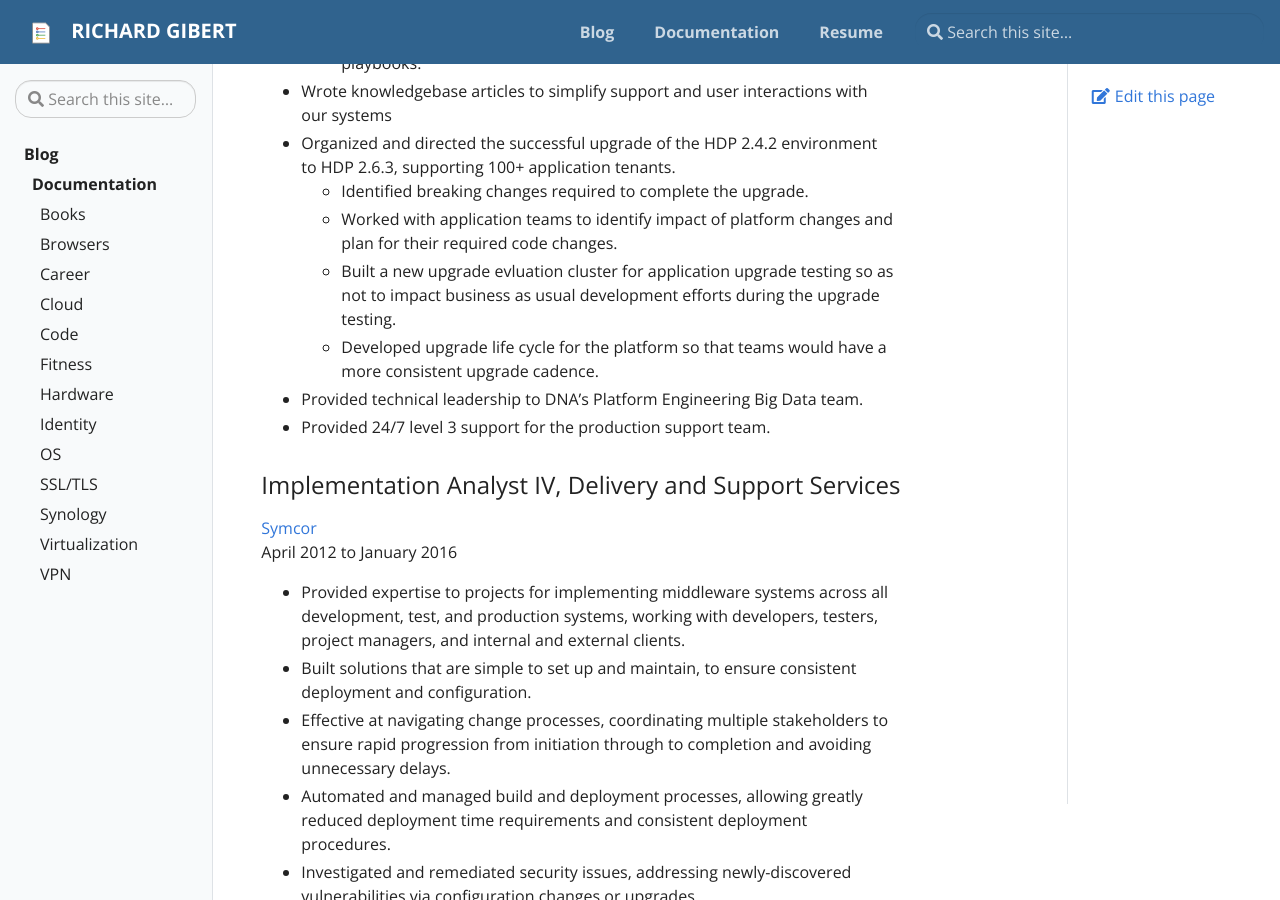
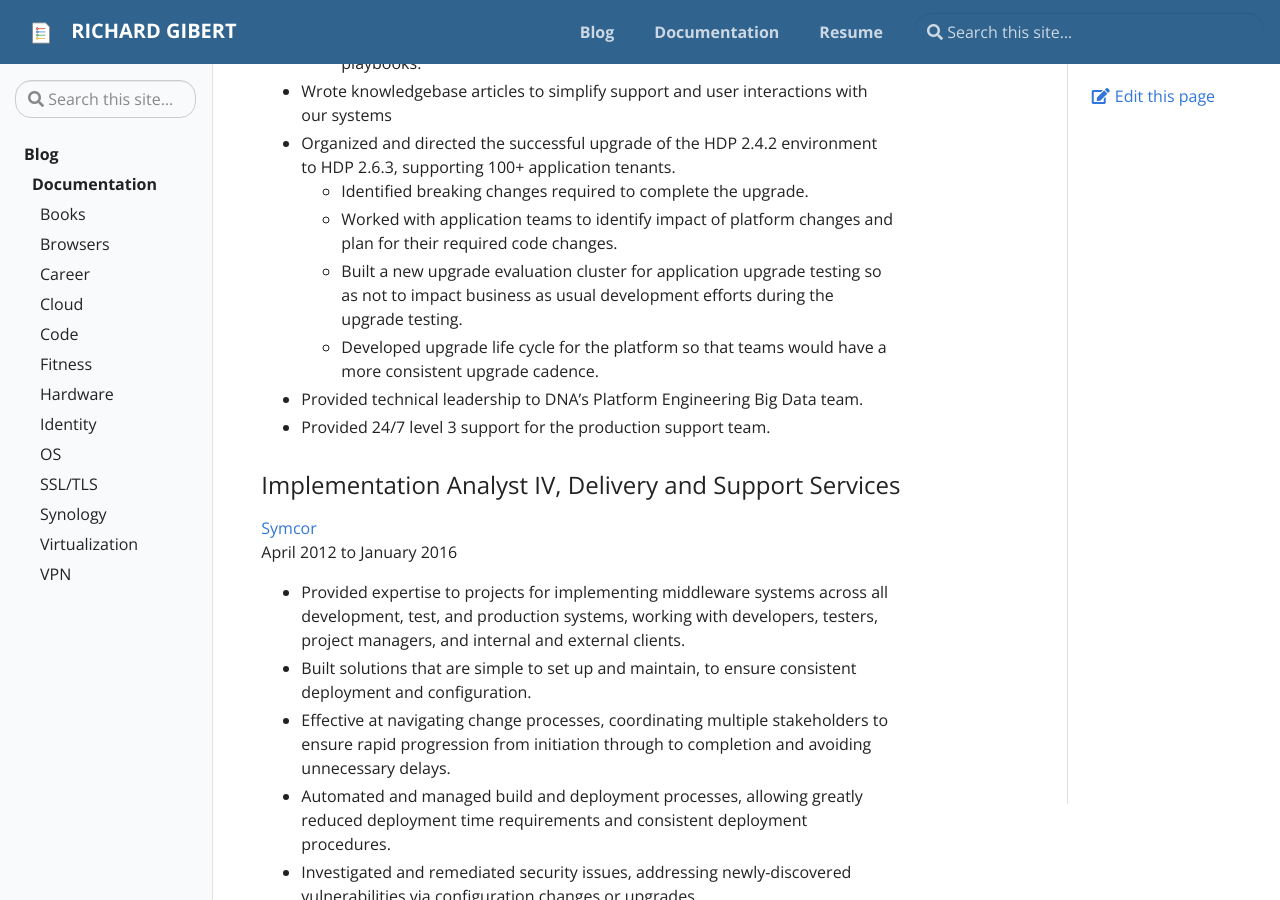
Before and after one commit to rgibert/rgibert.github.io, a Jekyll site: the page built from _docs/resume.md, in a window 1280 px wide and 900 px high, scrolled down 1824 px. Built offline with Jekyll 4.4.1, drawn with Linux system fonts in a browser that asks for light colours.

Commit message:
fix typo

```diff
--- a/_docs/resume.md
+++ b/_docs/resume.md
@@ -46,7 +46,7 @@ January 2016 to June 2018
  - Organized and directed the successful upgrade of the HDP 2.4.2 environment to HDP 2.6.3, supporting 100+ application tenants.
    - Identified breaking changes required to complete the upgrade.
    - Worked with application teams to identify impact of platform changes and plan for their required code changes.
-   - Built a new upgrade evluation cluster for application upgrade testing so as not to impact business as usual development efforts during the upgrade testing.
+   - Built a new upgrade evaluation cluster for application upgrade testing so as not to impact business as usual development efforts during the upgrade testing.
    - Developed upgrade life cycle for the platform so that teams would have a more consistent upgrade cadence.
  - Provided technical leadership to DNA's Platform Engineering Big Data team.
  - Provided 24/7 level 3 support for the production support team.
```
